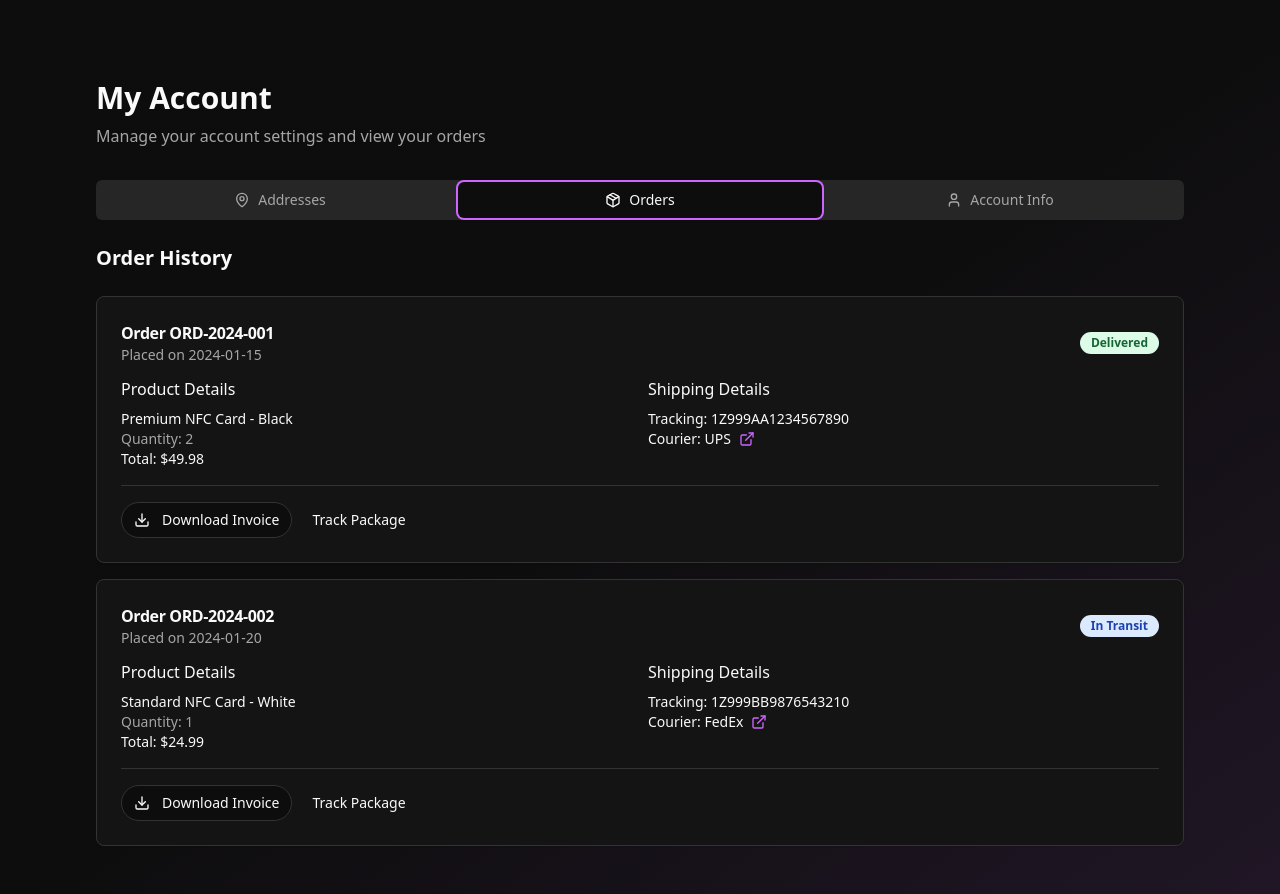
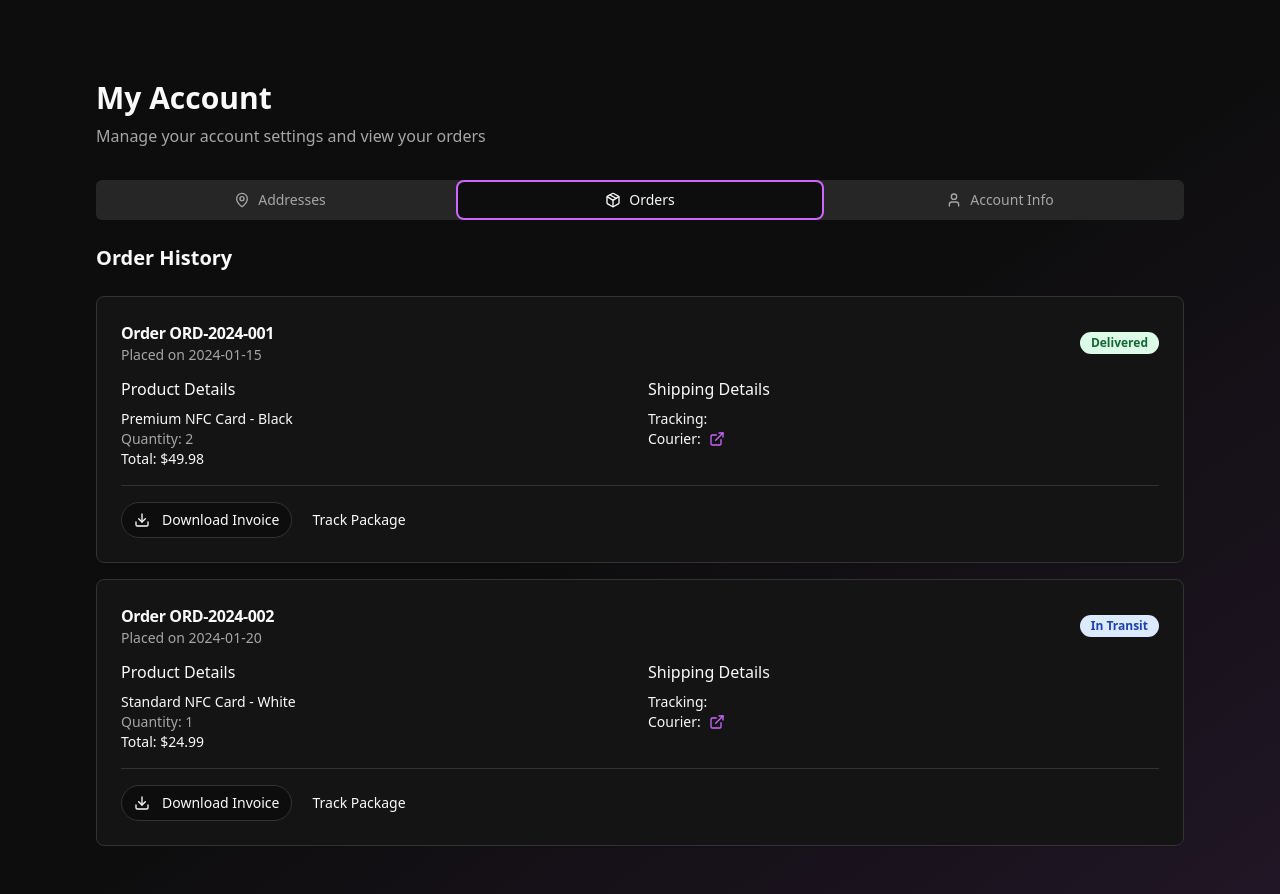
Before and after one commit to rahulragtah/tapze-smart-connect-02, a React (Vite) app: page /account in a window 1280 px wide. Both pictures are taken after a click on the tab "Orders". Built offline with nearby package versions, Linux system fonts and the light colour scheme.

Commit message:
data fixed

```diff
--- a/src/components/Navigation.tsx
+++ b/src/components/Navigation.tsx
@@ -38,6 +38,7 @@ const Navigation = () => {
     setIsLoggedIn(false);
     logOut();
     setUserInfo({ name: "", phone: "" });
+
   };
 
   const closeMobileMenu = () => {
--- a/src/pages/Account.tsx
+++ b/src/pages/Account.tsx
@@ -252,9 +252,9 @@ const Account = () => {
                       </div>
                       <div>
                         <h4 className="font-medium mb-2">Shipping Details</h4>
-                        <p className="text-sm">Tracking: {order.trackingNumber}</p>
+                        <p className="text-sm">Tracking: {order.tracking_number}</p>
                         <div className="flex items-center gap-2 text-sm">
-                          <span>Courier: {order.courierPartner}</span>
+                          <span>Courier: {order.shipping_partner}</span>
                           <Button
                             variant="ghost"
                             size="sm"
@@ -262,7 +262,7 @@ const Account = () => {
                             asChild
                           >
                             <a
-                              href={order.courierWebsite}
+                              href={order.partner_url}
                               target="_blank"
                               rel="noopener noreferrer"
                             >
--- a/src/services/login.ts
+++ b/src/services/login.ts
@@ -1,5 +1,6 @@
 // services.ts
 import {signUpDTO} from '../components/models/loginInterface';
+
 
 export const loginUser = async (email: string, password : string ) => {
   const response = await fetch('https://tapze.in/tapzeservice/user/login.php', {
@@ -80,6 +81,7 @@ export const logOut = async () => {
     localStorage.removeItem('isLoggedIn');
     localStorage.removeItem('user');
 
+
   } else {
     console.error('Logout failed');
   }
```
